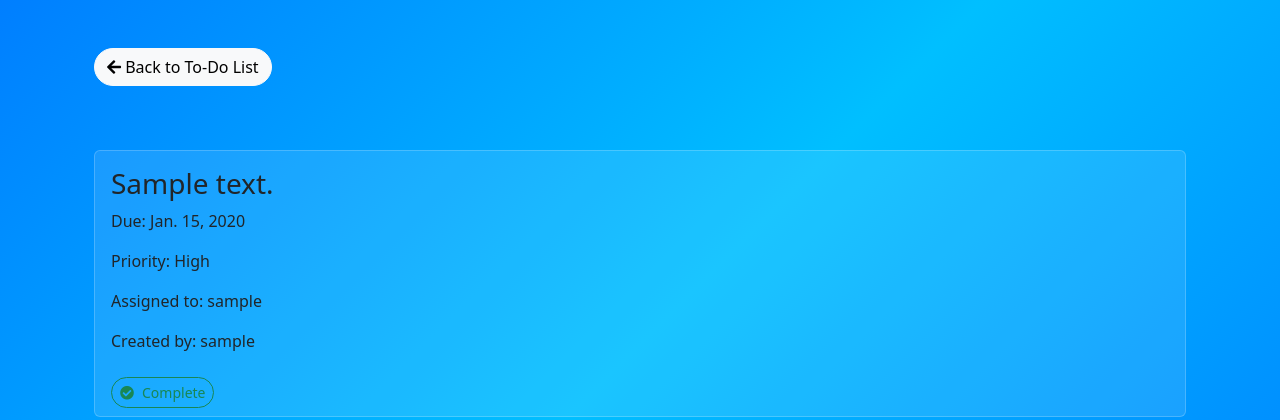
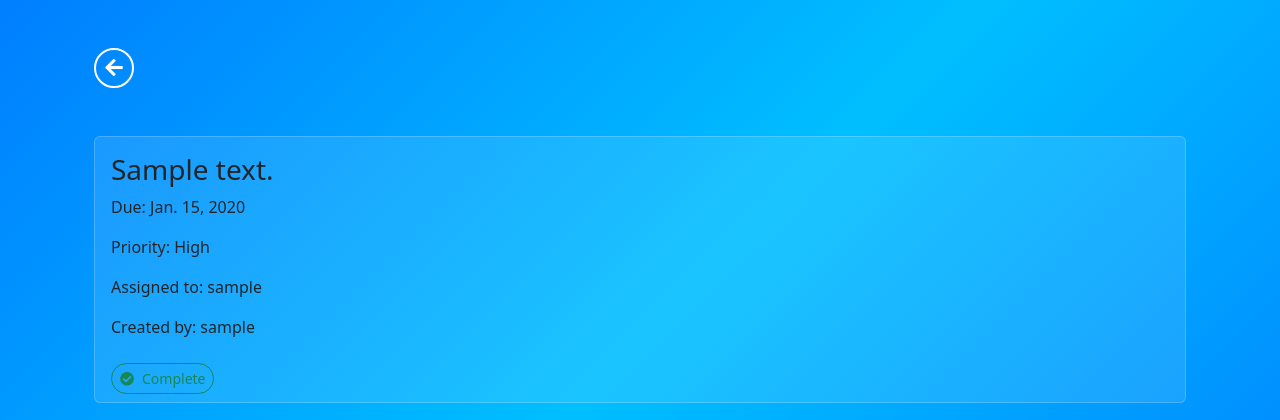
Before and after one commit to tinaxvu/Project-Manager, a Django app: page /projects/todos-detail/1/ in a window 1280 px wide. Shown: the part 56-476 px from the top of the page. Run offline with Django 4.2, Linux system fonts and the light colour scheme; a user stored in the database is signed in; tables that the repository leaves empty hold one stand-in row (values such as "Sample post"); some libraries are stand-ins or nearby versions.

Commit message:
Add circular back button to todo_detal

```diff
--- a/projects/templates/specific_pages/todo_detail.html
+++ b/projects/templates/specific_pages/todo_detail.html
@@ -6,11 +6,32 @@
 <head>
     <link rel="stylesheet" href="https://cdnjs.cloudflare.com/ajax/libs/font-awesome/5.15.4/css/all.min.css">
 </head>
+<style>
+    .back-button {
+        display: inline-flex;
+        align-items: center;
+        justify-content: center;
+        width: 40px;
+        height: 40px;
+        border: 2px solid white;
+        border-radius: 50%;
+        background-color: transparent;
+        color: white;
+        font-size: 20px;
+        text-decoration: none;
+        transition: background-color 0.3s ease, color 0.3s ease;
+    }
+
+    .back-button:hover {
+        background-color: rgba(255, 255, 255, 0.2);
+        color: white;
+    }
+</style>
 
     <div class="container mt-5">
         <!-- Back to To-Do List Button -->
-        <a href="{% url 'projects:todos' project_id=todo.project.id %}" class="btn btn-light mb-3" style="border-radius: 20px;">
-            <i class="fas fa-arrow-left"></i> Back to To-Do List
+        <a href="{% url 'projects:todos' project_id=todo.project.id %}" class="back-button">
+            <i class="fas fa-arrow-left"></i>
         </a>
 
         <div class="card h-100 mt-5">
```
